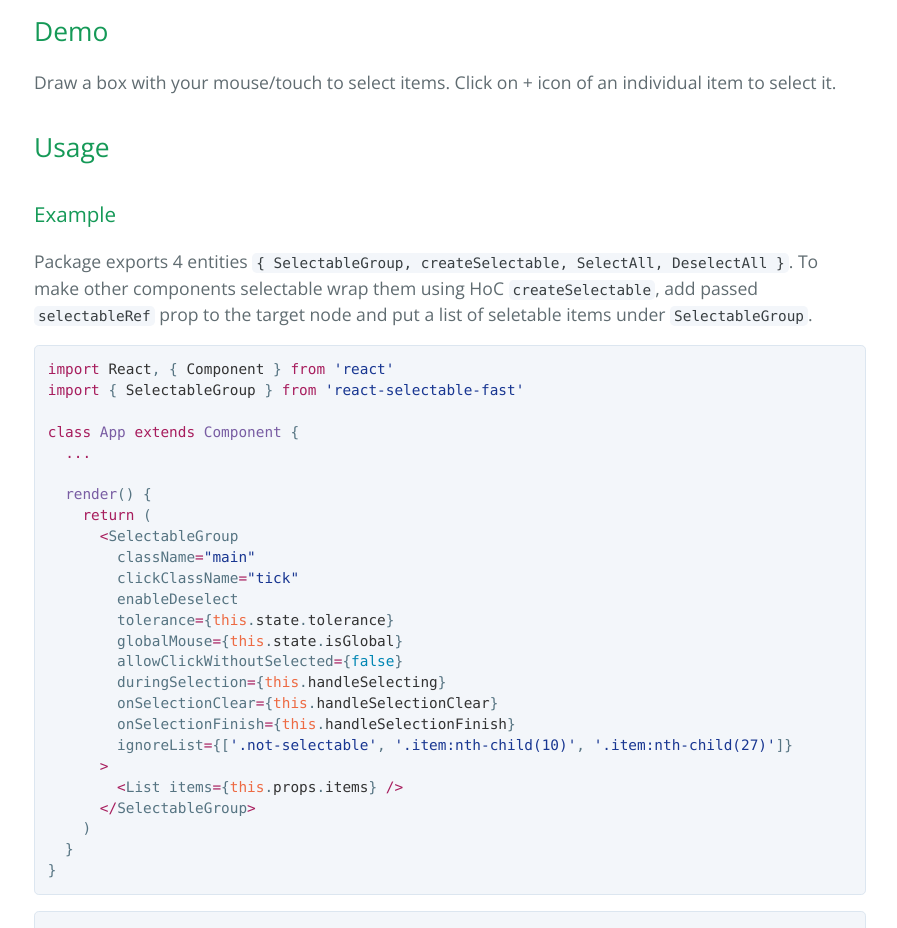
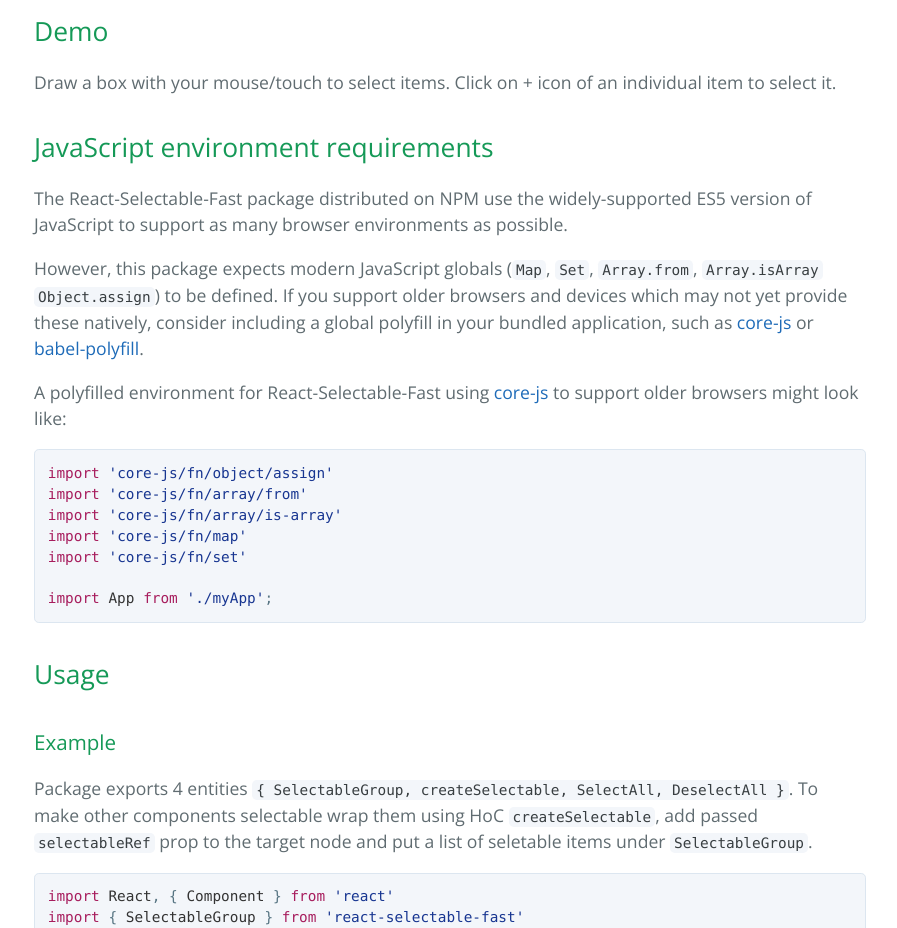
Before and after one commit to wootencl/react-selectable-fast, a React app: page example/index.html in a window 1280 px wide. Shown: the part 1520-2448 px from the top of the page, without its empty margins (190-1087 px from the left). Built offline with nearby package versions, Linux system fonts and the light colour scheme.

Commit message:
Updated README

```diff
--- a/example/index.html
+++ b/example/index.html
@@ -47,6 +47,26 @@
       <h2><a class="anchor" href="#demo" id="demo"><span class="octicon octicon-link"></span></a>Demo</h2>
       <p>Draw a box with your mouse/touch to select items. Click on + icon of an individual item to select it.</p>
       <div id="demo-container"></div>
+
+      <h2><a id="user-content-javascript-environment-requirements" class="anchor" href="#javascript-environment-requirements"></a>JavaScript environment requirements</h2>
+      <p>The React-Selectable-Fast package distributed on NPM use the widely-supported ES5
+version of JavaScript to support as many browser environments as possible.</p>
+      <p>However, this package expects modern JavaScript globals (<code>Map</code>, <code>Set</code>,
+      <code>Array.from</code>, <code>Array.isArray</code> <code>Object.assign</code>) to be defined. If you support older browsers and
+      devices which may not yet provide these natively, consider including a global
+      polyfill in your bundled application, such as <a href="https://github.com/zloirock/core-js">core-js</a> or
+      <a href="https://babeljs.io/docs/usage/polyfill/">babel-polyfill</a>.</p>
+      <p>A polyfilled environment for React-Selectable-Fast using <a href="https://github.com/zloirock/core-js">core-js</a> to support older browsers
+might look like:</p>
+
+     <div class="highlight highlight-source-js"><pre><span class="pl-k">import</span> <span class="pl-s"><span class="pl-pds">'</span>core-js/fn/object/assign<span class="pl-pds">'</span></span>
+<span class="pl-k">import</span> <span class="pl-s"><span class="pl-pds">'</span>core-js/fn/array/from<span class="pl-pds">'</span></span>
+<span class="pl-k">import</span> <span class="pl-s"><span class="pl-pds">'</span>core-js/fn/array/is-array<span class="pl-pds">'</span></span>
+<span class="pl-k">import</span> <span class="pl-s"><span class="pl-pds">'</span>core-js/fn/map<span class="pl-pds">'</span></span>
+<span class="pl-k">import</span> <span class="pl-s"><span class="pl-pds">'</span>core-js/fn/set<span class="pl-pds">'</span></span>
+
+<span class="pl-k">import</span> <span class="pl-smi">App</span> <span class="pl-k">from</span> <span class="pl-s"><span class="pl-pds">'</span>./myApp<span class="pl-pds">'</span></span>;</pre></div>
+
       <h2><a class="anchor" href="#usage" id="usage"><span class="octicon octicon-link"></span></a>Usage</h2>
       <h3><a class="anchor" href="#exemple" id="exemple"><span class="octicon octicon-link"></span></a>Example</h3>
       <p>Package exports 4 entities <code>{ SelectableGroup, createSelectable, SelectAll, DeselectAll }</code>.
```
Also changed, not shown: README.md.
